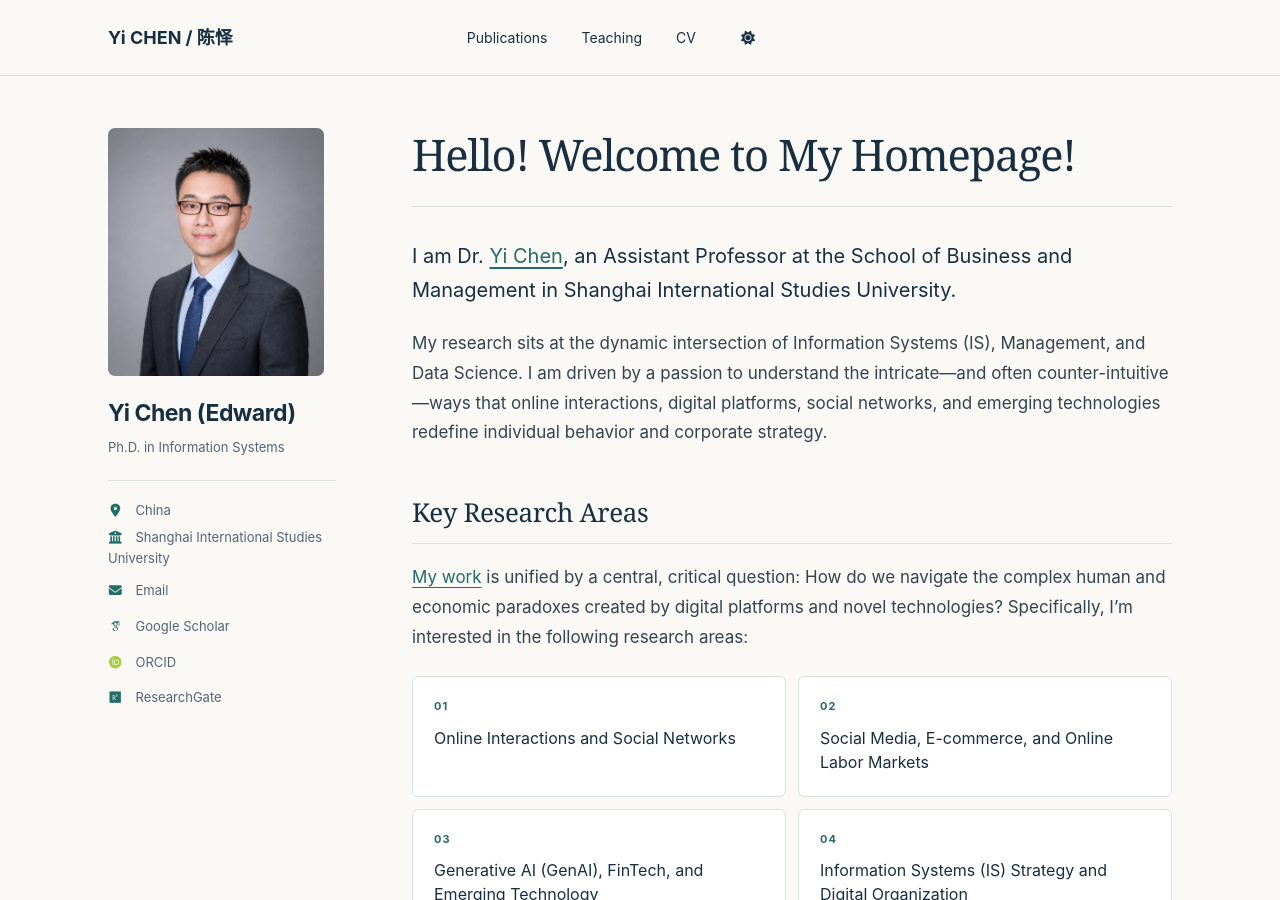
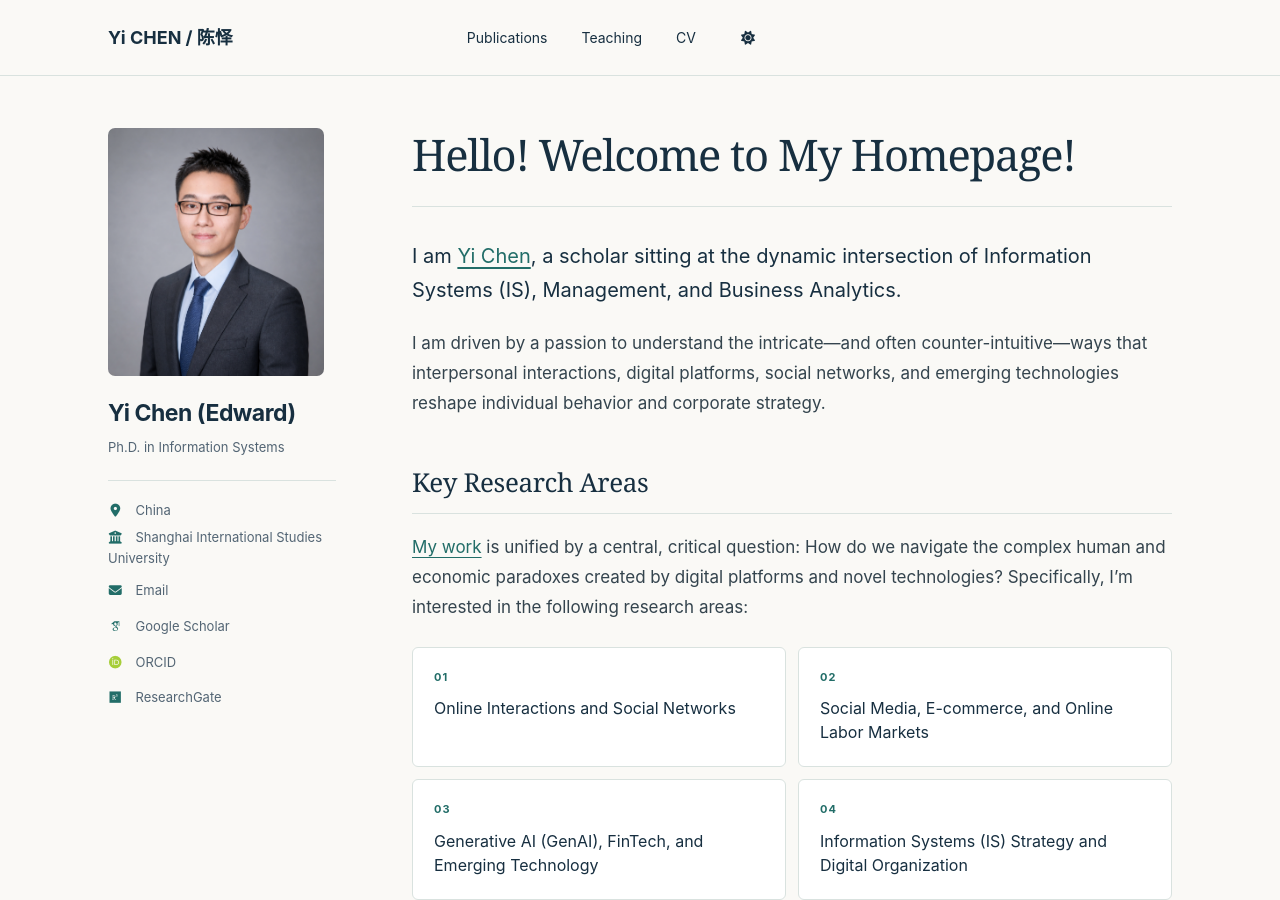
Before and after one commit to chenyi-edward/chenyi-edward.github.io, a Jekyll site: the page built from _pages/about.md, in a window 1280 px wide and 900 px high. Built offline with Jekyll 4.4.1, drawn with Linux system fonts in a browser that asks for light colours; some web fonts are replaced; a script that is not in the unit is left out.

Commit message:
Update about.md

```diff
--- a/_pages/about.md
+++ b/_pages/about.md
@@ -7,9 +7,9 @@ redirect_from:
   - /about.html
 ---
 
-I am Dr. [Yi Chen](https://chenyi-edward.github.io/cv/), an Assistant Professor at the School of Business and Management in Shanghai International Studies University.
+I am [Yi Chen](https://chenyi-edward.github.io/cv/), a scholar sitting at the dynamic intersection of Information Systems (IS), Management, and Business Analytics.
 
-My research sits at the dynamic intersection of Information Systems (IS), Management, and Data Science. I am driven by a passion to understand the intricate—and often counter-intuitive—ways that online interactions, digital platforms, social networks, and emerging technologies redefine individual behavior and corporate strategy.
+I am driven by a passion to understand the intricate—and often counter-intuitive—ways that interpersonal interactions, digital platforms, social networks, and emerging technologies reshape individual behavior and corporate strategy.
 
 Key Research Areas
 ------
```
